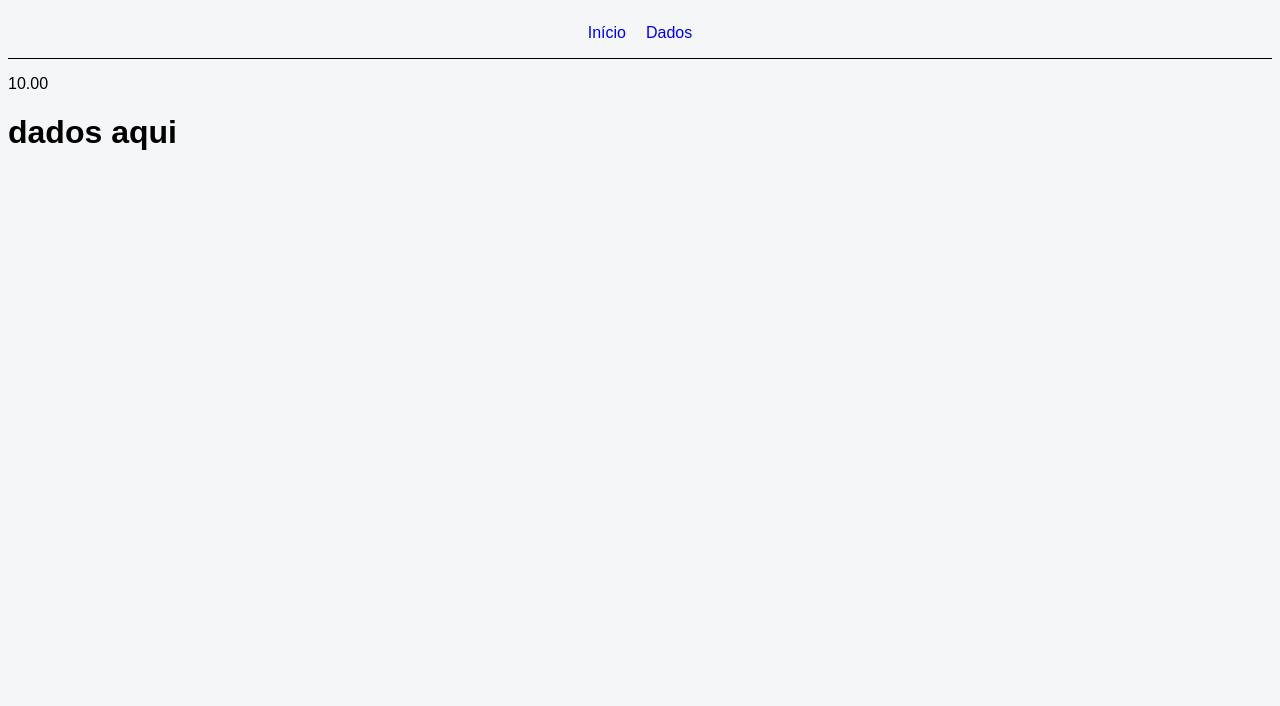
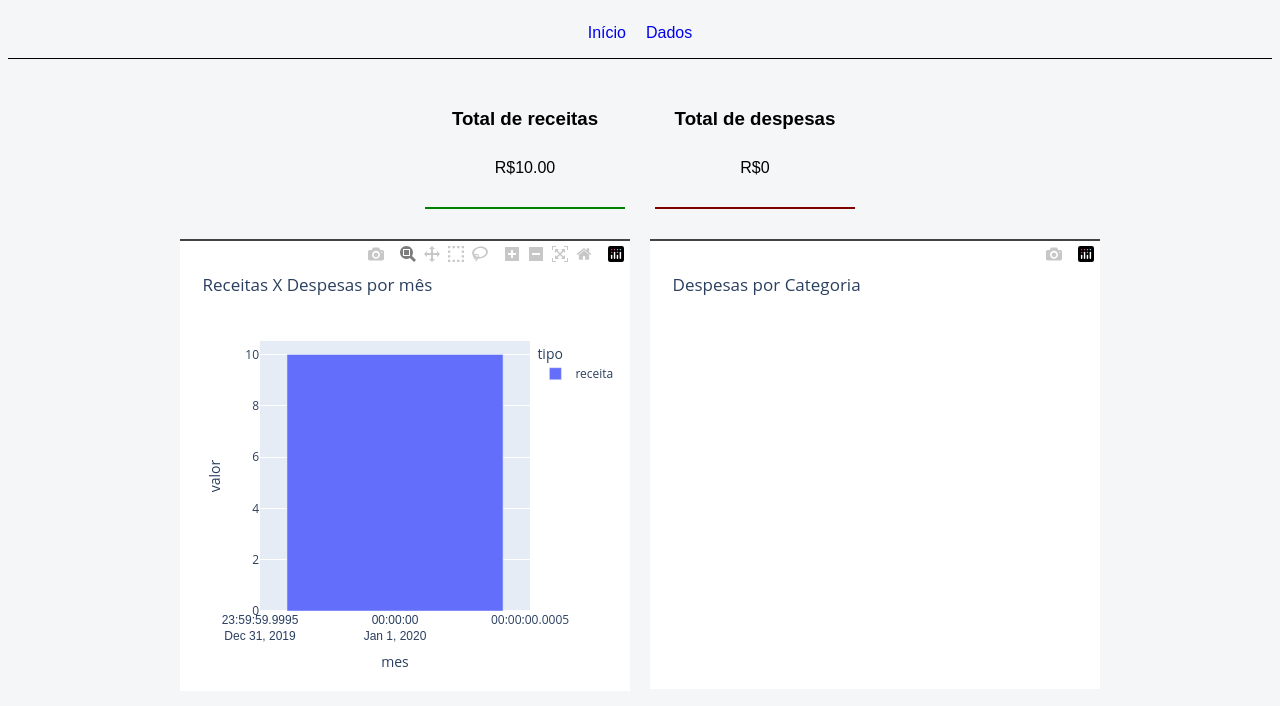
Before and after one commit to Erick22Ribeiro/Controle-financas, a Django app: page /dados/ in a window 1280 px wide. Shown: the top 706 px of the page. Run offline with Django 5.2, Linux system fonts and the light colour scheme; tables that the repository leaves empty hold one stand-in row (values such as "Sample post"); some libraries are stand-ins or nearby versions.

Commit message:
Análises / Gráficos 1 e 2

```diff
--- a/core/static/core/css/dados.css
+++ b/core/static/core/css/dados.css
@@ -10,10 +10,6 @@
     background-color: #f4f6f8;
     /* padding: 40px; */
 }
-
-
-
-
 
 /* ======================================
                 MENU
@@ -38,3 +34,56 @@
 .menu ul li a{
     text-decoration: none;
 }
+
+/* ======================================
+                 TOPO
+======================================  */
+.topo{
+    width: 100%;
+    display: flex;
+    justify-content: center;
+    gap: 30px;
+
+}
+.t-receitas{
+    display: flex;
+    flex-direction: column;
+    justify-content: space-evenly;
+    align-items: center;
+    width: 200px;
+    height: 150px;
+    border-bottom: 2px solid green;
+    padding: 20px 5px;
+}
+.t-despesas{
+    display: flex;
+    flex-direction: column;
+    justify-content: space-evenly;
+    align-items: center;
+    width: 200px;
+    height: 150px;
+    border-bottom: 2px solid rgb(128, 0, 0);
+    padding: 20px 5px;
+}
+
+/* ======================================
+                GRAFICOS
+======================================  */
+.graficos-topo{
+    justify-content: center;
+    display: flex;
+    margin-top: 30px;
+    width: 100%;
+    gap: 20px;
+}
+
+.g_1{
+    width: 450px;
+    max-height: 450px;
+    border-top: 2px solid rgb(66, 66, 66);
+}
+.g_2{
+    width: 450px;
+    max-height: 450px;
+    border-top: 2px solid rgb(66, 66, 66);
+}
--- a/core/templates/core/dados.html
+++ b/core/templates/core/dados.html
@@ -19,8 +19,32 @@
 
     </header>
 
-    <p>{{ total_receitas }}</p>
 
-    <h1>dados aqui</h1>
+    <div class="topo">
+        <div class="t-receitas">
+            <h3>Total de receitas</h3>
+            R${{ total_receitas }}
+        </div>
+        <div class="t-despesas">
+            <h3>Total de despesas</h3>
+            R${{ total_despesas }}
+        </div>
+    </div>
+
+    <div class="graficos-topo">
+
+        <div class="g_1">
+            {{ g_1|safe }}
+        </div>
+
+        <div class="g_2">
+            {{ g_2|safe }}
+        </div>
+
+    </div>
+
+
+
+
 </body>
 </html>
--- a/core/views.py
+++ b/core/views.py
@@ -1,6 +1,11 @@
 from django.shortcuts import render, redirect
 from core.models import Transacao, Categoria, Conta
 import sqlite3
+
+import pandas as pd #analise
+import plotly.express as px #exibição
+from plotly.offline import plot
+from django.http import HttpResponse
 
 # Create your views here.
 def financas(request):
@@ -102,8 +107,7 @@
 
     return render(request, 'core/home.html', context)
 
-import pandas as pd
-from django.http import HttpResponse
+
 
 def dados(request):
 
@@ -113,8 +117,9 @@
         'categoria__nome', 'categoria__tipo', 'conta__nome'
     )
 
-    #Tratamento
-    # Converter para DataFrame
+    #Tratamento ====================================
+
+        # Converter para DataFrame
     df = pd.DataFrame(list(transacoes))
 
     df.rename(columns={
@@ -123,12 +128,73 @@
         'conta__nome': 'conta'
         }, inplace=True) #inplace=True precisa pra aparecer
 
+        #Converter pra datetime
+    df['data'] = pd.to_datetime(df['data'])
 
-    #Análise
+    #print(df)
+
+    #Análise =======================================
+
+    #Total receita e despesa
     total_receitas = df[df['tipo'] == 'receita']['valor'].sum()
+    total_despesas = df[df['tipo'] == 'despesa']['valor'].sum()
+
+    #Receita x despesa / g_1
+
+
+    df['mes'] = df['data'].dt.to_period('M').astype(str) #Criação da coluna mes
+
+
+    resumo_mensal = (
+        df.groupby(['mes', 'tipo'])['valor'] #Agrupar por mes e tipo
+        .sum()
+        .reset_index() #precisa
+    )
+
+    print(resumo_mensal)
+
+
+    #Despesas por categoria / g_2
+    despesas = df[df['tipo'] == 'despesa']
+    gastos_categoria = despesas.groupby('categoria')['valor'].sum().reset_index()
+
+
+
+    #Exibição
+    """
+    ✔ Receitas x Despesas (mensal)
+    ✔ Despesas por categoria (donut)
+    ✔ Evolução de despesas no tempo
+    ✔ Saldo mensal
+    ✔ Top categorias mais caras
+    """
+
+    #Gráfico Receita X despesa / g_1
+    g_1 = px.bar(
+        resumo_mensal,
+        x = 'mes', y = 'valor',
+        color = 'tipo',
+        title = 'Receitas X Despesas por mês'
+    )
+
+    #Gráfico Despesas por categoria / g_2
+    g_2 = px.pie(
+        gastos_categoria,
+        values = 'valor',
+        names = 'categoria',
+        title = 'Despesas por Categoria',
+        hole = 0.3  # Donut chart
+    )
+
+
+    g_1_html = plot(g_1, output_type='div', include_plotlyjs='cdn')
+    g_2_html = plot(g_2, output_type='div', include_plotlyjs='cdn')
 
     context = {
         'total_receitas': total_receitas,
+        'total_despesas': total_despesas,
+        'g_1': g_1_html,
+        'g_2': g_2_html,
     }
 
     return render(request, 'core/dados.html', context)
```
